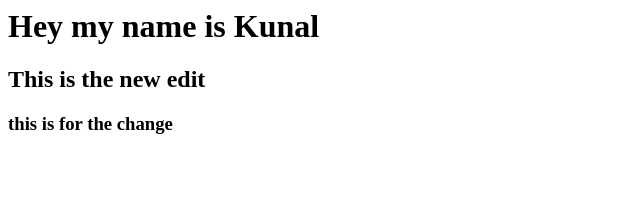
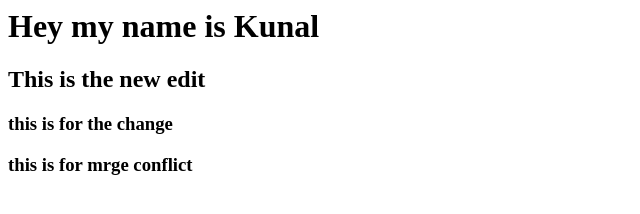
Before and after one commit to Kv1033/first-demo-repo, a plain HTML site: page index.html in a window 1280 px wide. Shown: the whole page, without its empty margins (0-640 px from the left). Drawn offline with Linux system fonts and the light colour scheme.

Commit message:
newbranch merge

```diff
--- a/index.html
+++ b/index.html
@@ -1,3 +1,3 @@
 <h1>Hey my name is Kunal</h1>
 <h2>This is the new edit</h2>
-<h3> this is for the change</h3>
+<h3> this is for the change <p>this is for mrge conflict</p></h3>
```
